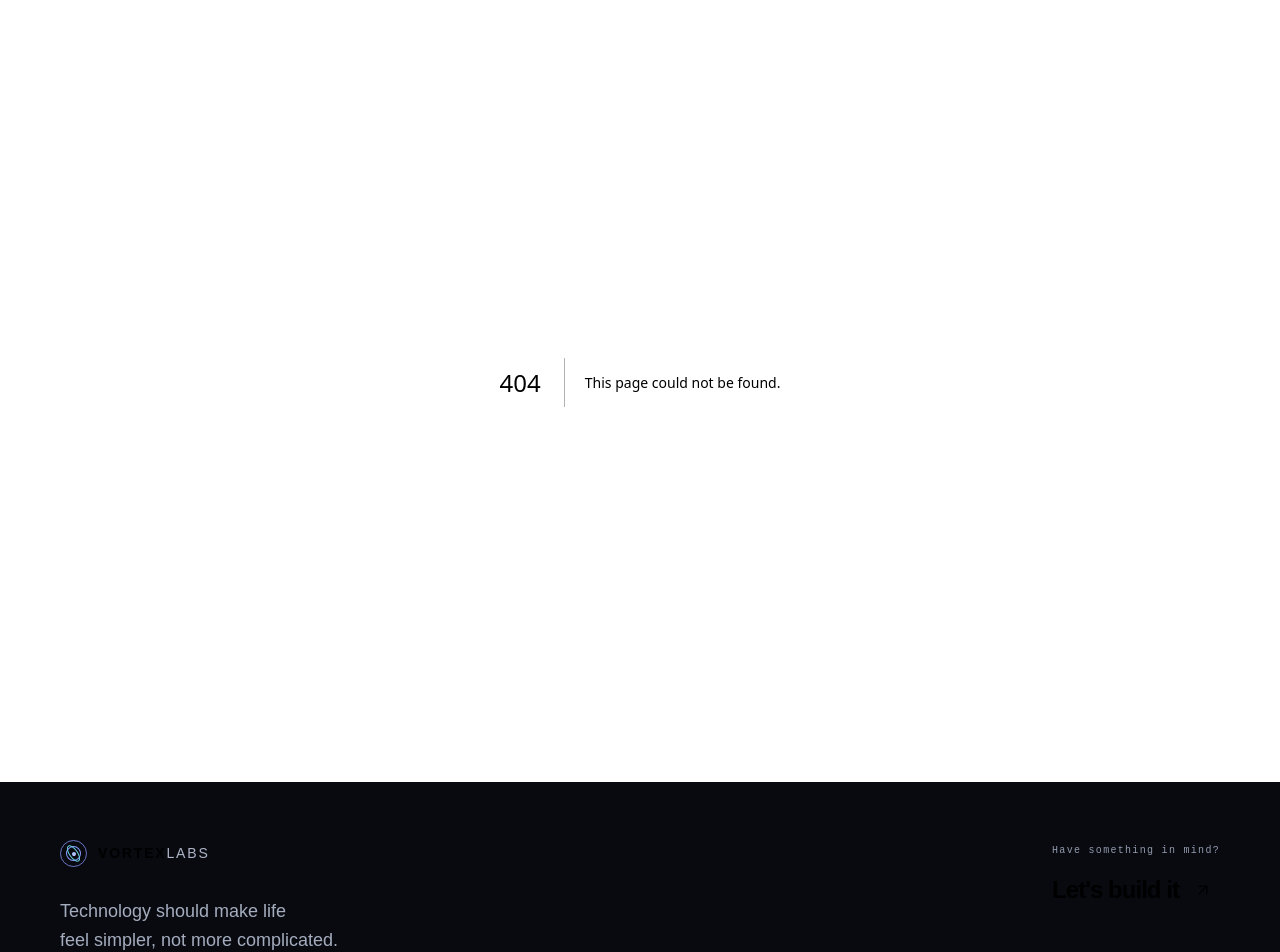
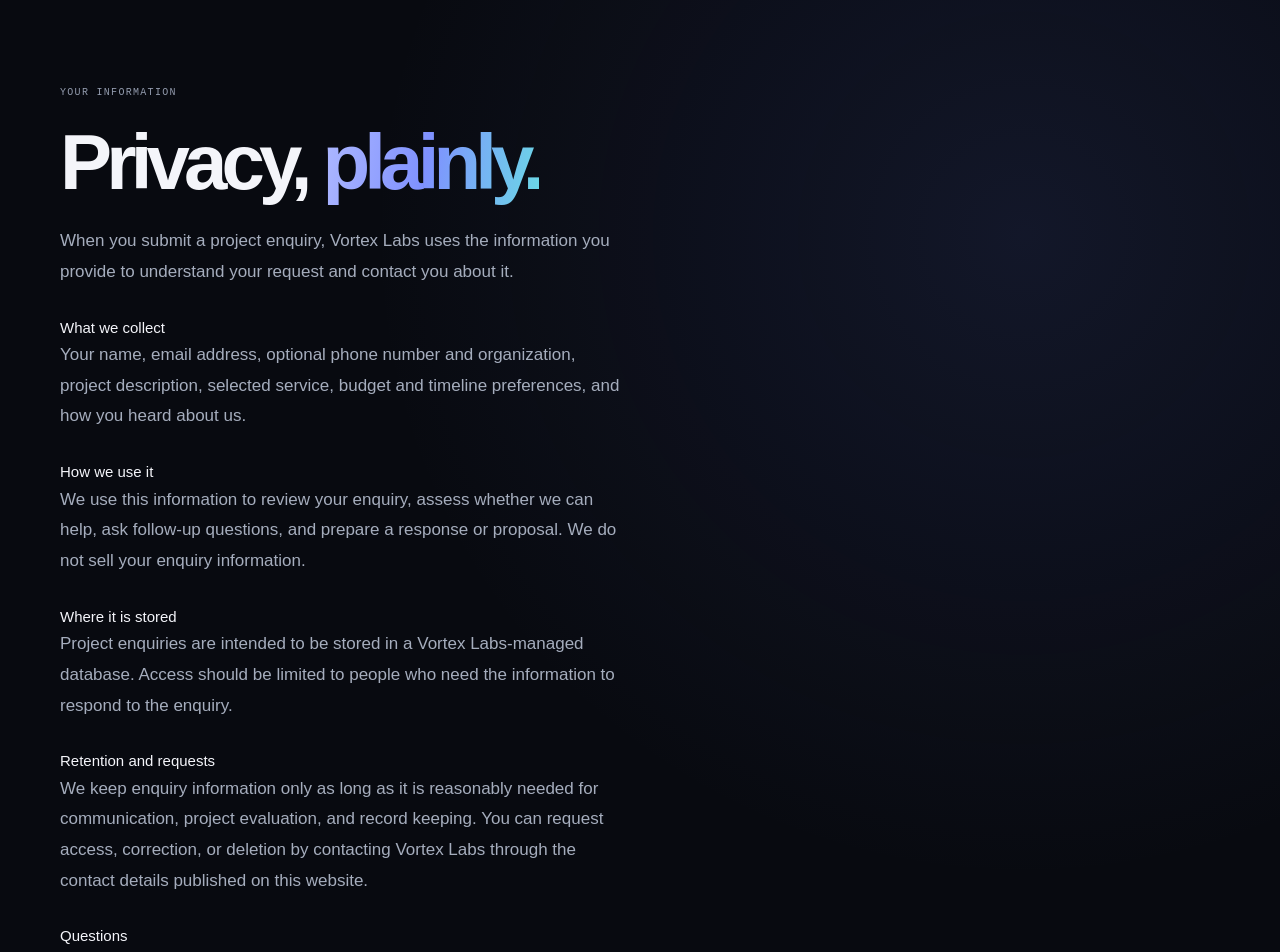
Before and after one commit to grok369-nexus/vortexlab, a Next.js app: page /privacy in a window 1280 px wide. Before the commit this address had no page. Shown: the part 100-1052 px from the top of the page. Built offline with nearby package versions, Linux system fonts and the light colour scheme.

Commit message:
Add src/app/privacy/page.tsx to Vortex Labs platform

```diff
--- /dev/null
+++ b/src/app/privacy/page.tsx
@@ -0,0 +1,29 @@
+import type { Metadata } from "next";
+
+export const metadata: Metadata = {
+  title: "Privacy",
+  description: "How Vortex Labs handles project enquiry information.",
+};
+
+export default function PrivacyPage() {
+  return (
+    <section className="page-hero">
+      <div className="container legal-copy">
+        <div className="eyebrow">YOUR INFORMATION</div>
+        <h1>Privacy, <span className="gradient-text">plainly.</span></h1>
+        <p>When you submit a project enquiry, Vortex Labs uses the information you provide to understand your request and contact you about it.</p>
+        <h2>What we collect</h2>
+        <p>Your name, email address, optional phone number and organization, project description, selected service, budget and timeline preferences, and how you heard about us.</p>
+        <h2>How we use it</h2>
+        <p>We use this information to review your enquiry, assess whether we can help, ask follow-up questions, and prepare a response or proposal. We do not sell your enquiry information.</p>
+        <h2>Where it is stored</h2>
+        <p>Project enquiries are intended to be stored in a Vortex Labs-managed database. Access should be limited to people who need the information to respond to the enquiry.</p>
+        <h2>Retention and requests</h2>
+        <p>We keep enquiry information only as long as it is reasonably needed for communication, project evaluation, and record keeping. You can request access, correction, or deletion by contacting Vortex Labs through the contact details published on this website.</p>
+        <h2>Questions</h2>
+        <p>If you have a privacy question, contact Vortex Labs before submitting information you do not want us to receive.</p>
+        <p className="legal-note">This is an initial privacy notice for the project enquiry form. It should be reviewed and completed with the final business contact details and operating practices before public launch.</p>
+      </div>
+    </section>
+  );
+}
```
